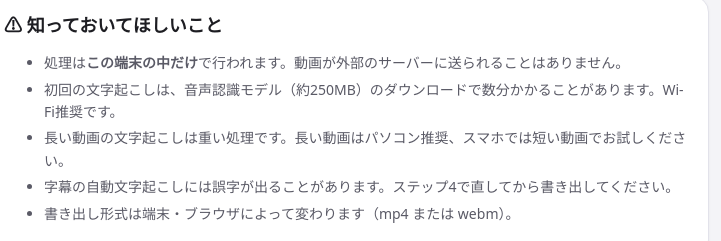
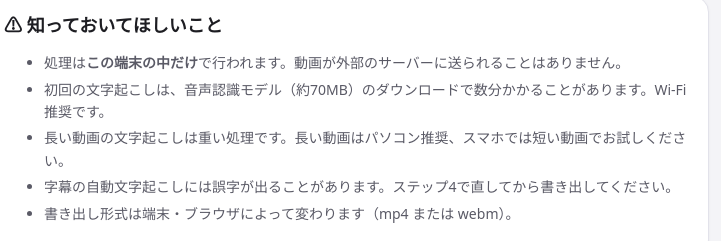
Before and after one commit to ray-ray870/short-video-maker, a plain HTML site: page index.html in a window 1280 px wide. Shown: the part 1277-1518 px from the top of the page, 501-1222 px from the left. Drawn offline with Linux system fonts and the light colour scheme.

Commit message:
注記のモデルサイズ表記を更新

```diff
--- a/index.html
+++ b/index.html
@@ -195,7 +195,7 @@
         <h2>⚠ 知っておいてほしいこと</h2>
         <ul class="notes">
           <li>処理は<strong>この端末の中だけ</strong>で行われます。動画が外部のサーバーに送られることはありません。</li>
-          <li>初回の文字起こしは、音声認識モデル（約250MB）のダウンロードで数分かかることがあります。Wi-Fi推奨です。</li>
+          <li>初回の文字起こしは、音声認識モデル（約70MB）のダウンロードで数分かかることがあります。Wi-Fi推奨です。</li>
           <li>長い動画の文字起こしは重い処理です。長い動画はパソコン推奨、スマホでは短い動画でお試しください。</li>
           <li>字幕の自動文字起こしには誤字が出ることがあります。ステップ4で直してから書き出してください。</li>
           <li>書き出し形式は端末・ブラウザによって変わります（mp4 または webm）。</li>
```
